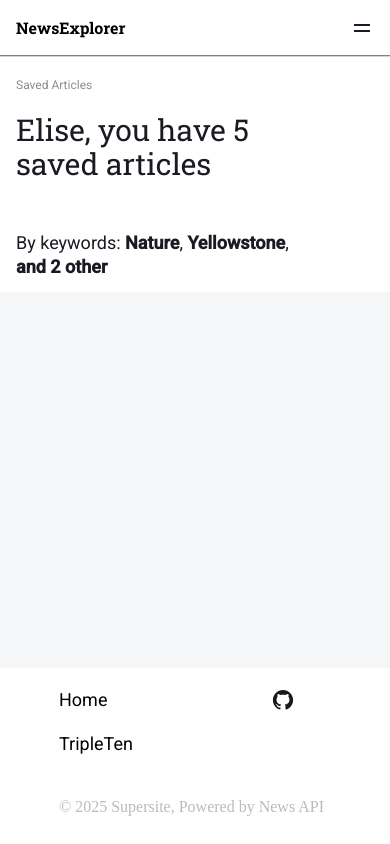
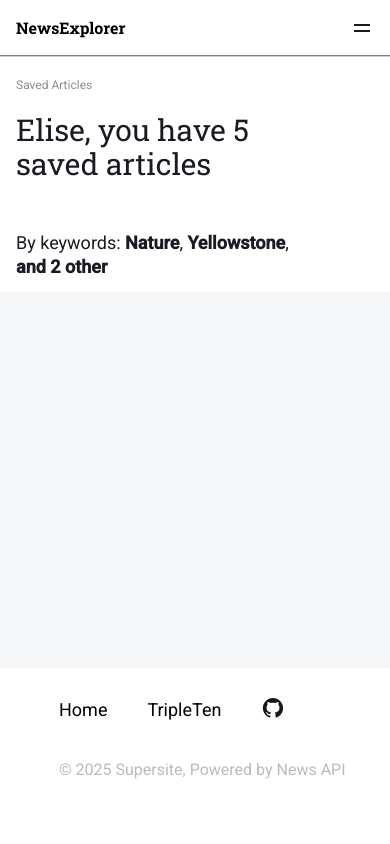
Before and after one commit to mattcontest/news_explorer_frontend, a React (Vite) app: page /news_explorer_frontend/saved-news in a window 390 px wide. Built offline with nearby package versions, Linux system fonts and the light colour scheme.

Commit message:
Addressed footer feedback

```diff
--- a/src/components/About/About.css
+++ b/src/components/About/About.css
@@ -218,7 +218,7 @@
 
     padding-left: 16px;
     padding-right: 16px;
-    padding-bottom: 144px;
+    padding-bottom: 115px;
   }
 
   .author__image-avatar {
--- a/src/components/Footer/Footer.css
+++ b/src/components/Footer/Footer.css
@@ -16,6 +16,26 @@
   margin: 0 auto;
 }
 
+.footer_non-mobile-links {
+  border: red;
+  display: flex;
+}
+
+.footer__non-mobile-first {
+  width: 100%;
+  /* border: solid pink; */
+  display: flex;
+  align-items: center;
+}
+
+.desktop-open {
+  display: block;
+}
+
+.mobile__open {
+  display: none;
+}
+
 .footer__links {
   display: flex;
   flex-direction: row;
@@ -30,7 +50,7 @@
 }
 
 .footer_text {
-  font-style: "Roboto";
+  font-family: "Roboto";
   font-weight: 400;
   font-size: 16px;
   line-height: 22px;
@@ -45,9 +65,18 @@
   line-height: 24px;
   text-align: center;
   color: black;
+  margin-right: 40px;
 }
 
 @media screen and (max-width: 1227px) {
+  .desktop-open {
+    display: block;
+  }
+
+  .mobile__open {
+    display: none;
+  }
+
   .footer {
     padding-left: 0;
     padding-right: 0;
@@ -141,14 +170,55 @@
 }
 
 @media screen and (max-width: 320px) {
+  .mobile__open {
+    display: block;
+  }
+
+  .desktop-open {
+    display: none;
+  }
+
   .footer {
-    display: grid;
-    grid-template-columns: 1fr 1fr;
-    grid-template-rows: auto auto auto;
-    gap: 4px;
-    height: 176px;
-    padding: 20px 16px;
+    /* display: grid; */
+    /* grid-template-columns: 1fr 1fr; */
+    /* grid-template-rows: auto auto auto; */
+    /* gap: 4px; */
+    /* height: 176px; */
+    /* padding: 20px 16px; */
     /* height: auto; */
+    display: block;
+    max-width: 320px;
+    width: 100%;
+
+    /* border: solid red; */
+    margin-left: 0;
+    margin-right: 0;
+    padding-left: 0;
+    padding-right: 0;
+  }
+
+  .footer__mobile {
+    /* border: solid red; */
+    max-width: 320px;
+    width: 100%;
+  }
+
+  .footer__links-first {
+    /* border: solid blue; */
+    width: 100%;
+    padding-left: 16px;
+    padding-right: 16px;
+    display: flex;
+    flex-direction: row;
+    /* justify-content: space-between; */
+  }
+
+  .footer__links-second {
+    /* border: solid red; */
+    width: 100%;
+    display: flex;
+    flex-direction: row;
+    padding-left: 16px;
   }
 
   .footer_text {
@@ -157,8 +227,9 @@
     font-size: 16px;
     line-height: 22px;
     color: rgba(182, 188, 191, 1);
-    grid-column: 1/3;
-    grid-row: 2/3;
+    /* grid-column: 1/3;
+    grid-row: 2/3; */
+    padding-left: 16px;
   }
 
   .footer__socials {
@@ -177,18 +248,26 @@
   }
 
   .footer__links {
-    width: 200px;
+    /* width: 200px; */
     margin: 0;
     display: flex;
     flex-direction: column;
     align-items: flex-start;
     gap: 20px;
+    /* border: solid red; */
+    width: 100%;
+
     /* margin-top: -169px; */
     /* border: solid; */
   }
 
   .github {
-    margin-right: -14px;
-    margin-top: -147px;
+    /* margin-right: -14px; */
+    margin-top: 0;
+    margin-right: 0;
+  }
+
+  .home {
+    margin-right: auto;
   }
 }
--- a/src/components/Footer/Footer.jsx
+++ b/src/components/Footer/Footer.jsx
@@ -4,13 +4,24 @@ import github from "../../assets/github.svg";
 function Footer() {
   return (
     <footer className="footer">
+      <div className="footer__mobile mobile__open">
         <div className="footer__links">
+          <div className="footer__links-first">
             <a href="" className="home footer__link">
               Home
             </a>
-        {/* <a href="" className="portfolio footer__link">
-          Portfolio
-          </a> */}
+
+            <a
+              href="https://github.com/mattcontest"
+              className="github footer__link"
+              target="_blank"
+              rel="noopener noreferrer"
+            >
+              <img src={github} alt="" className="github__logo" />
+            </a>
+          </div>
+
+          <div className="footer__links-second">
             <a
               href="https://tripleten.com/"
               className="tripleten footer__link"
@@ -19,18 +30,47 @@ function Footer() {
             >
               TripleTen
             </a>
-        <div className="footer__socials">
+          </div>
+
+          {/* <div className="footer__socials">
           <a
             href="https://github.com/mattcontest"
             className="github footer__link"
             target="_blank"
             rel="noopener noreferrer"
           >
-            {/* GitHub */}
+
+            <img src={github} alt="" className="github__logo" />
+          </a>
+
+
+
+        </div> */}
+        </div>
+      </div>
+
+      <div className="footer_non-mobile desktop-open">
+        <div className="footer_non-mobile-links">
+          <div className="footer__non-mobile-first">
+            <a href="" className=" footer__link">
+              Home
+            </a>
+            <a href="" className=" footer__link">
+              TripleTen
+            </a>
+
+            <a
+              href="https://github.com/mattcontest"
+              className=""
+              target="_blank"
+              rel="noopener noreferrer"
+            >
               <img src={github} alt="" className="github__logo" />
             </a>
           </div>
         </div>
+      </div>
+
       <p className="footer_text">© 2025 Supersite, Powered by News API</p>
     </footer>
   );
```
Lines whose indentation alone changed are shown as unchanged.
